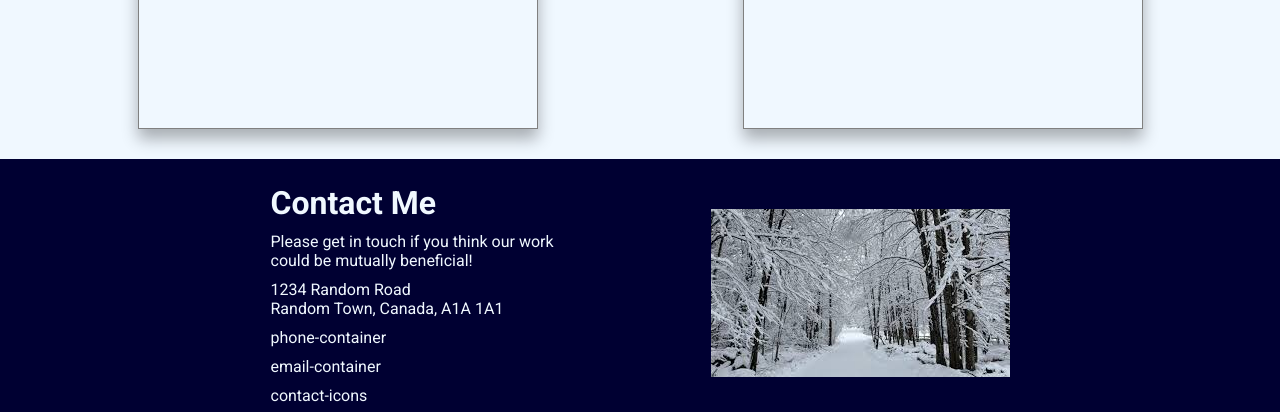
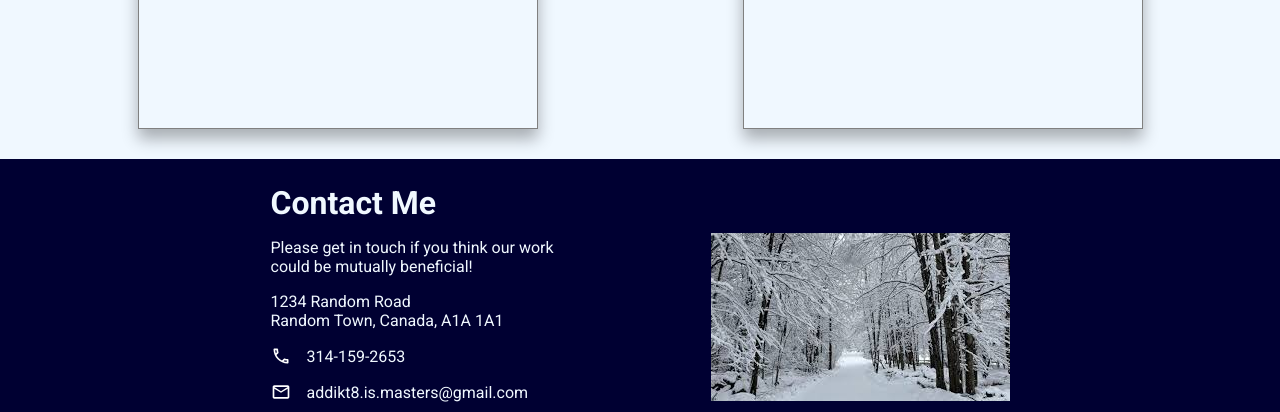
Before and after one commit to ADDikt88/homepage, a website built with webpack: page src/template.html in a window 1280 px wide. Shown: the part 2005-2417 px from the top of the page. Built offline with nearby package versions, Linux system fonts and the light colour scheme.

Commit message:
Add icons
Icons are added but no link yet.

```diff
--- a/src/icons.js
+++ b/src/icons.js
@@ -4,17 +4,13 @@ import emailSvg from "./icons/email-outline.svg";
 import phoneSvg from "./icons/phone-outline.svg";
 import linkSvg from "./icons/icons8-link.svg";
 
-function processSVG(svgFile, height = 100) {
+function processSVG(svgFile, altText, height = 100) {
   const svgIcon = document.createElement("img");
   svgIcon.src = svgFile;
-  svgIcon.height = height;
+  svgIcon.alt = altText;
+  svgIcon.style.height = height;
+  svgIcon.style.width = height;
   return svgIcon;
 }
 
-const githubIcon = processSVG(githubSvg);
-const linkedinIcon = processSVG(linkedinSvg);
-const emailIcon = processSVG(emailSvg);
-const phoneIcon = processSVG(phoneSvg);
-const linkIcon = processSVG(linkSvg);
-
-export { githubIcon, linkedinIcon, emailIcon, phoneIcon, linkIcon };
+export { processSVG, githubSvg, linkedinSvg, emailSvg, phoneSvg, linkSvg };
--- a/src/mainPage.js
+++ b/src/mainPage.js
@@ -4,19 +4,19 @@ import {
   snowyBackgroundImg,
 } from "./images.js";
 import {
-  githubIcon,
-  //   linkedinIcon,
-  //   emailIcon,
-  //   phoneIcon,
-  //   linkIcon,
+  processSVG,
+  githubSvg,
+  linkedinSvg,
+  emailSvg,
+  phoneSvg,
+  linkSvg,
 } from "./icons.js";
 import { projectList } from "./projects.js";
 
 function mainpage() {
-  //const header = document.querySelector("header");
-  //header.appendChild(skydomeBackgroundImg);
-  //   const main = document.querySelector("main");
-  //   main.appendChild(githubIcon);
+  const aboutMeIcons = document.querySelector(".about-me-icons");
+  aboutMeIcons.appendChild(processSVG(githubSvg, "Github Icon", "35px"));
+  aboutMeIcons.appendChild(processSVG(linkedinSvg, "LinkedIn Icon", "35px"));
 
   const aboutMeLeft = document.querySelector(".about-me-left");
   aboutMeLeft.appendChild(profileImg);
@@ -27,6 +27,26 @@ function mainpage() {
     projectsContainer.appendChild(card);
   });
 
+  const phoneContainer = document.querySelector(".phone-container");
+  phoneContainer.appendChild(
+    aboutMeIcons.appendChild(processSVG(phoneSvg, "Phone Icon", "20px"))
+  );
+  const phoneNumber = document.createElement("p");
+  phoneNumber.textContent = "314-159-2653";
+  phoneContainer.appendChild(phoneNumber);
+
+  const emailContainer = document.querySelector(".email-container");
+  emailContainer.appendChild(
+    aboutMeIcons.appendChild(processSVG(emailSvg, "Email Icon", "20px"))
+  );
+  const emailAddress = document.createElement("p");
+  emailAddress.textContent = "addikt8.is.masters@gmail.com";
+  emailContainer.appendChild(emailAddress);
+
+  const contactIcons = document.querySelector(".contact-me-icons");
+  contactIcons.appendChild(processSVG(githubSvg, "Github Icon", "35px"));
+  contactIcons.appendChild(processSVG(linkedinSvg, "LinkedIn Icon", "35px"));
+
   const footerRight = document.querySelector(".footer-right");
   footerRight.appendChild(snowyBackgroundImg);
 }
--- a/src/projects.js
+++ b/src/projects.js
@@ -3,6 +3,15 @@ import {
   skydomeBackgroundImg,
   snowyBackgroundImg,
 } from "./images.js";
+
+import {
+  processSVG,
+  githubSvg,
+  linkedinSvg,
+  emailSvg,
+  phoneSvg,
+  linkSvg,
+} from "./icons.js";
 
 let projectList = [];
 const testDescription =
@@ -83,7 +92,9 @@ function createProjectCard(screenshot, title, link, description) {
 
   const projectIcons = document.createElement("div");
   projectIcons.classList = "project-icons";
-  projectIcons.textContent = "project-icons";
+
+  projectIcons.appendChild(processSVG(githubSvg, "Github Icon", "25px"));
+  projectIcons.appendChild(processSVG(linkSvg, "Link Icon", "25px"));
 
   projectTitleBar.appendChild(projectTitle);
   projectTitleBar.appendChild(projectIcons);
--- a/src/styles.css
+++ b/src/styles.css
@@ -83,6 +83,9 @@ nav {
 .about-me-icons {
   margin: auto;
   margin-right: 0;
+  padding: 1rem;
+  display: flex;
+  gap: 1rem;
 }
 
 .header-title {
@@ -154,6 +157,9 @@ main {
 .project-icons {
   margin: auto;
   margin-right: 0;
+  display: flex;
+  align-items: center;
+  gap: 1rem;
 }
 
 /* Footer Style */
@@ -179,9 +185,27 @@ footer {
   color: aliceblue;
   display: flex;
   flex-direction: column;
-  gap: 10px;
+  gap: 1rem;
   max-width: 300px;
   margin: 0 20px;
+}
+
+.phone-container,
+.email-container {
+  display: flex;
+  align-items: center;
+  gap: 1rem;
+}
+.phone-container > img,
+.email-container > img {
+  filter: brightness(0) invert(1);
+}
+
+.contact-me-icons {
+  display: flex;
+  align-items: center;
+  gap: 1rem;
+  filter: brightness(0) invert(1);
 }
 
 .footer-right {
@@ -290,7 +314,11 @@ footer {
   }
 
   .about-me-icons {
-    display: none;
+    margin: auto;
+    padding: 1rem;
+    display: flex;
+    justify-content: center;
+    gap: 1rem;
   }
 
   .header-title {
@@ -331,6 +359,13 @@ footer {
     margin-top: 1rem;
   }
 
+  .contact-me-icons {
+    display: flex;
+    align-items: center;
+    justify-content: center;
+    gap: 3rem;
+    filter: brightness(0) invert(1);
+  }
   .footer-right {
     display: none;
   }
--- a/src/template.html
+++ b/src/template.html
@@ -34,7 +34,7 @@
             magna ligula. Pulvinar bibendum lobortis nisi inceptos suspendisse
             habitant taciti? Vestibulum fusce taciti diam integer volutpat.
           </p>
-          <div class="about-me-icons">about-me-icons</div>
+          <div class="about-me-icons"></div>
         </div>
       </div>
     </header>
@@ -54,9 +54,9 @@
           <p class="contact-me-address-line-1">1234 Random Road</p>
           <p class="contact-me-address-line-2">Random Town, Canada, A1A 1A1</p>
         </div>
-        <div class="phone-container">phone-container</div>
-        <div class="email-container">email-container</div>
-        <div class="contact-me-icons">contact-icons</div>
+        <div class="phone-container"></div>
+        <div class="email-container"></div>
+        <div class="contact-me-icons"></div>
       </div>
       <div class="footer-right"></div>
     </footer>
```
